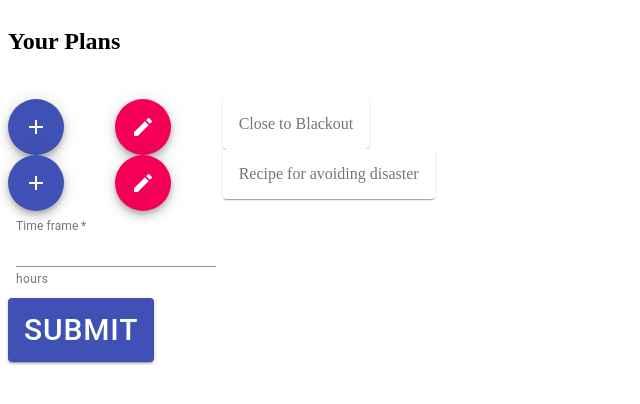
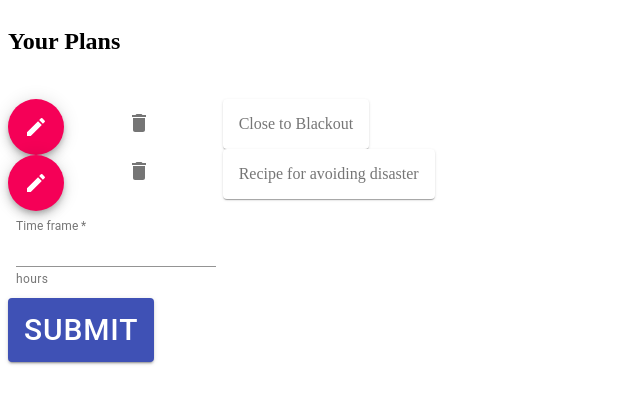
Before and after one commit to Senthetic/gt-project-3, a React (Create React App) app in the folder client/: page /ViewPlans in a window 1280 px wide. Shown: the top 404 px of the page, without its empty margins (0-640 px from the left). Built offline with nearby package versions, Linux system fonts and the light colour scheme; no server answers.

Commit message:
found and applied edit and trashcan icons to be used

```diff
--- a/client/src/containers/EditPlan/EditPlan.jsx
+++ b/client/src/containers/EditPlan/EditPlan.jsx
@@ -11,6 +11,8 @@ import InputLabel from "@material-ui/core/InputLabel";
 import MenuItem from "@material-ui/core/MenuItem";
 import Paper from "@material-ui/core/Paper";
 import Grid from "@material-ui/core/Grid";
+import IconButton from "@material-ui/core/IconButton";
+import DeleteIcon from "@material-ui/icons/Delete";
 
 import DrinkSelector from "../../components/DrinkSelector";
 
@@ -84,13 +86,12 @@ const EditPlan = () => {
             item
             xs={1}
           >
-
-            <Fab color="secondary" aria-label="add">
-              <AddIcon />
-            </Fab>
-            <Fab color="secondary" aria-label="add">
-              <AddIcon />
-            </Fab>
+            <IconButton aria-label="delete">
+              <DeleteIcon />
+            </IconButton>
+            <IconButton aria-label="delete">
+              <DeleteIcon />
+            </IconButton>
           </Grid>
 
           <Grid
--- a/client/src/containers/Home/Home.jsx
+++ b/client/src/containers/Home/Home.jsx
@@ -64,7 +64,10 @@ const Home = () => {
 
   return (
     <>
-    <h1>JIMMY & BRIAN APPROVE MY PULL REQUEST TO GET THIS COOL STUFF</h1>
+    <h1>Thirsty?</h1>
+    <Button>Make New Plan</Button>
+    <Button>View User's Plans</Button>
+    {/* <h1>JIMMY & BRIAN APPROVE MY PULL REQUEST TO GET THIS COOL STUFF</h1>
     <DrinkSelector variant="outlined"/>
       <form className={classes.root} noValidate autoComplete="off">
         <div>
@@ -144,7 +147,7 @@ const Home = () => {
       </Fab>
       <Fab color="secondary" aria-label="edit">
         <EditIcon />
-      </Fab>
+      </Fab> */}
     </>
   );
 };
--- a/client/src/containers/ViewPlans/ViewPlans.jsx
+++ b/client/src/containers/ViewPlans/ViewPlans.jsx
@@ -11,6 +11,8 @@ import InputLabel from "@material-ui/core/InputLabel";
 import MenuItem from "@material-ui/core/MenuItem";
 import Paper from "@material-ui/core/Paper";
 import Grid from "@material-ui/core/Grid";
+import IconButton from "@material-ui/core/IconButton";
+import DeleteIcon from "@material-ui/icons/Delete";
 
 import DrinkSelector from "../../components/DrinkSelector";
 
@@ -68,11 +70,11 @@ const ViewPlans = () => {
             item
             xs={1}
           >
-            <Fab color="primary" aria-label="add">
-              <AddIcon />
+            <Fab color="secondary" aria-label="edit">
+              <EditIcon />
             </Fab>
-            <Fab color="primary" aria-label="add">
-              <AddIcon />
+            <Fab color="secondary" aria-label="edit">
+              <EditIcon />
             </Fab>
           </Grid>
           <Grid
@@ -83,12 +85,12 @@ const ViewPlans = () => {
             item
             xs={1}
           >
-            <Fab color="secondary" aria-label="edit">
-              <EditIcon />
-            </Fab>
-            <Fab color="secondary" aria-label="edit">
-              <EditIcon />
-            </Fab>
+            <IconButton aria-label="delete">
+              <DeleteIcon />
+            </IconButton>
+            <IconButton aria-label="delete">
+              <DeleteIcon />
+            </IconButton>
           </Grid>
 
           <Grid
```
Lines whose indentation alone changed are shown as unchanged.
